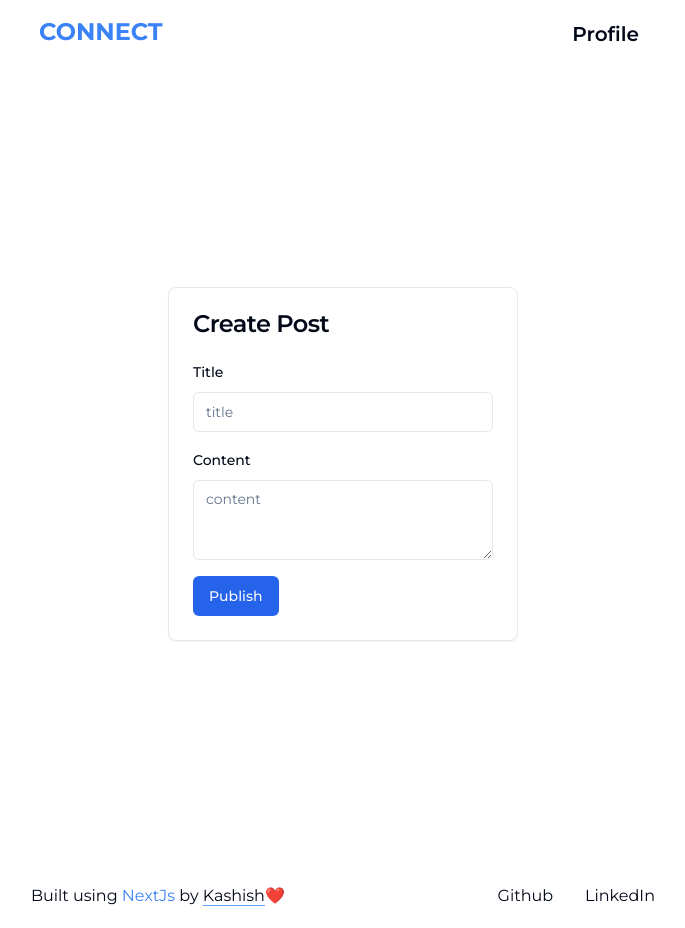
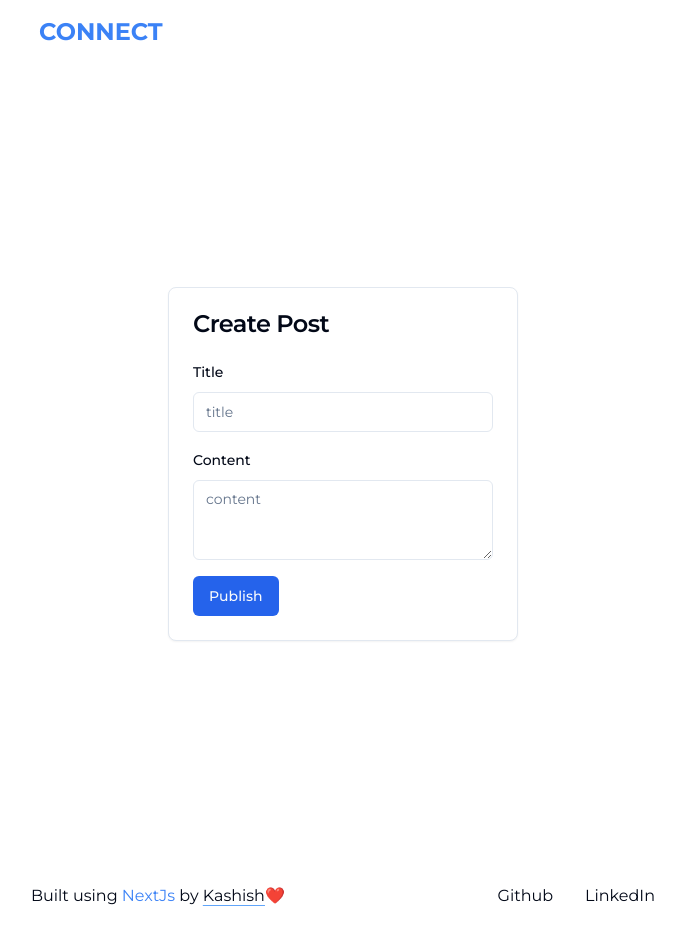
Before and after one commit to K-ash-ish/social-media-app, a Next.js app: page /create-post in a window 1280 px wide. Shown: the whole page, without its empty margins (297-982 px from the left). Built offline with nearby package versions, Linux system fonts and the light colour scheme; no server answers.

Commit message:
hiding profile tab if logged out

```diff
--- a/src/components/Navbar.js
+++ b/src/components/Navbar.js
@@ -45,6 +45,7 @@ function Navbar() {
       >
         Connect
       </Link>
+      {isLoggedIn && (
         <ul className="font-semibold  flex justify-around items-center md:text-xl">
           <Link
             href="/profile"
@@ -52,8 +53,7 @@ function Navbar() {
           >
             Profile
           </Link>
-        {/* <Link></Link> */}
-        {isLoggedIn && (
+
           <DropdownMenu>
             <DropdownMenuTrigger asChild className="font-semibold">
               <Button variant="ghost" className="md:text-xl">
@@ -80,8 +80,8 @@ function Navbar() {
               </DropdownMenuGroup>
             </DropdownMenuContent>
           </DropdownMenu>
+        </ul>
       )}
-      </ul>
     </nav>
   );
 }
```
Lines whose indentation alone changed are shown as unchanged.
